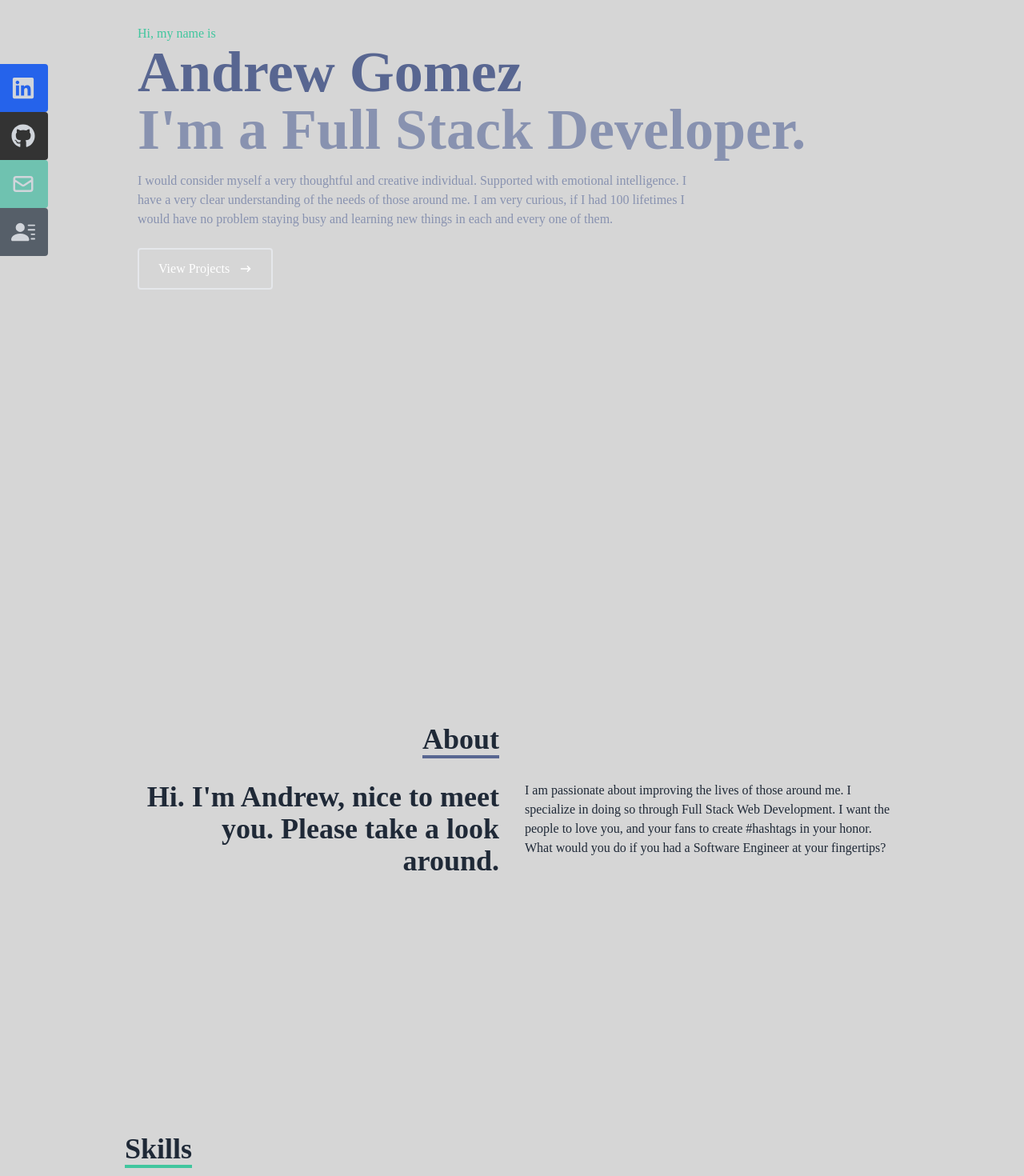
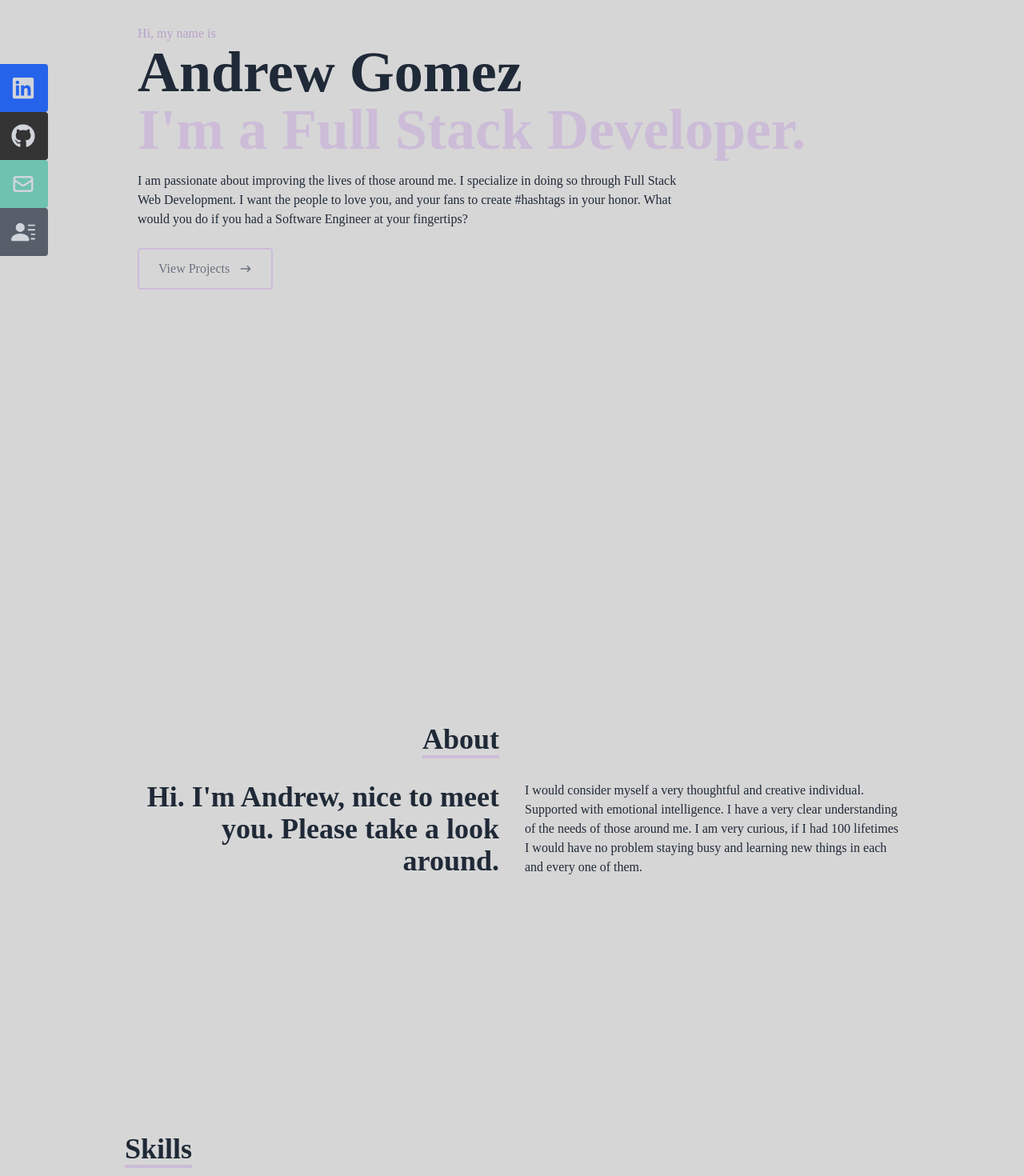
Before and after one commit to andrewgomez1992/portfolio-react, a React (Create React App) app: page / in a window 1280 px wide. Shown: the part 200-1670 px from the top of the page at 80% size. Built offline with nearby package versions, Linux system fonts and the light colour scheme; the HTML template or start-up script is replaced by a standard one.

Commit message:
theme complete

```diff
--- a/src/components/About.jsx
+++ b/src/components/About.jsx
@@ -6,7 +6,7 @@ const About = () => {
         <div className='flex flex-col justify-center items-center w-full h-full'>
             <div className='max-w-[1000px] w-full grid grid-cols-2 gap-8'>
                 <div className='sm:text-right pb-8 pl-4'>
-                    <p className='text-4xl font-bold inline border-b-4 border-[#586691]'>About</p>
+                    <p className='text-4xl font-bold inline border-b-4 border-[#ccbcd8]'>About</p>
                 </div>
                 <div>
 
@@ -17,10 +17,10 @@ const About = () => {
                         <p>Hi. I'm Andrew, nice to meet you. Please take a look around.</p>
                     </div>
                     <div>
-                        <p>I am passionate about improving the lives of those around me. I specialize in
-                        doing so through Full Stack Web Development. I want the people to love you, and your fans
-                        to create #hashtags in your honor. What would you do if you had a Software Engineer
-                        at your fingertips?
+                        <p>I would consider myself a very thoughtful and creative individual.
+        Supported with emotional intelligence. I have a very clear understanding
+        of the needs of those around me. I am very curious, if I had 100 lifetimes
+        I would have no problem staying busy and learning new things in each and every one of them.
                         </p>
                     </div>
                 </div>
--- a/src/components/Contact.jsx
+++ b/src/components/Contact.jsx
@@ -2,16 +2,16 @@ import React from 'react'
 
 const Contact = () => {
   return (
-    <div name='contact' className='w-full h-screen bg-[#3f3f3f] flex justify-center items-center p-4'>
+    <div name='contact' className='w-full h-screen bg-[#d6d6d6] flex justify-center items-center p-4'>
         <form method='POST' action="https://getform.io/f/407b4886-1beb-4682-84ad-41ddf78303a0" className='flex flex-col max-w[600px] w-100'>
             <div className=''>
-                <p className='text-4xl font-bold inline border-b-4 border-[#41c69e] text-gray-300'>Contact</p>
+                <p className='text-4xl font-bold inline border-b-4 border-[#ccbcd8] text-gray-800'>Contact</p>
                 <p className='text-gray-300 py-4'>Submit the form below or shoot me an email - drewgomez209@gmail.com</p>
             </div>
-            <input className='bg-[#ccd6f6] p-2 rounded' type="text" placeholder='Name' name='name' />
-            <input className='my-4 p-2 bg-[#ccd6f6] rounded' type="email" placeholder='Email' name='name' />
-            <textarea className='bg-[#ccd6f6] p-2 rounded' placeholder='Message' name="message" rows="10"></textarea>
-            <button className='text-white border-2 hover:bg-[#41c69e] hover:border-[#41c69e] px-4 py-3 my-8 mx-auto flex items-center rounded'>Let's join forces</button>
+            <input className='bg-[#eae8e8] p-2 rounded' type="text" placeholder='Name' name='name' />
+            <input className='my-4 p-2 bg-[#eae8e8] rounded' type="email" placeholder='Email' name='name' />
+            <textarea className='bg-[#eae8e8] p-2 rounded' placeholder='Message' name="message" rows="10"></textarea>
+            <button className='text-gray-800 border-2 border-[#ccbcd8] hover:bg-[#ccbcd8] hover:border-[#ccbcd8] px-4 py-3 my-8 mx-auto flex items-center rounded'>Let's join forces</button>
         </form>
     </div>
   )
--- a/src/components/Home.jsx
+++ b/src/components/Home.jsx
@@ -7,15 +7,15 @@ const Home = () => {
 
         {/** Container */}
         <div className='max-w-[1000px] mx-auto px-8 flex flex-col justify-center h-full'>
-            <p className='text-[#41c69e]'>Hi, my name is</p>
-            <h1 className='text-4xl sm:text-7xl font-bold text-[#586691]'>Andrew Gomez</h1>
-            <h2 className='text-4xl sm:text-7xl font-bold text-[#8892b0]'>I'm a Full Stack Developer.</h2>
-            <p className='text-[#8892b0] py-4 max-w-[700px]'>I would consider myself a very thoughtful and creative individual.
-        Supported with emotional intelligence. I have a very clear understanding
-        of the needs of those around me. I am very curious, if I had 100 lifetimes
-        I would have no problem staying busy and learning new things in each and every one of them.</p>
+            <p className='text-[#b8a2c9]'>Hi, my name is</p>
+            <h1 className='text-4xl sm:text-7xl font-bold text-gray-800'>Andrew Gomez</h1>
+            <h2 className='text-4xl sm:text-7xl font-bold text-[#ccbcd8]'>I'm a Full Stack Developer.</h2>
+            <p className='text-gray-800 py-4 max-w-[700px]'>I am passionate about improving the lives of those around me. I specialize in
+                        doing so through Full Stack Web Development. I want the people to love you, and your fans
+                        to create #hashtags in your honor. What would you do if you had a Software Engineer
+                        at your fingertips?</p>
             <div>
-                <button className='text-white group border-2 rounded px-6 py-3 my-2 flex items-center hover:bg-[#41c69e] hover:border-[#41c69e]'>View Projects
+                <button className='text-gray-500 group border-2 rounded px-6 py-3 my-2 flex items-center border-[#ccbcd8] hover:bg-[#ccbcd8] hover:border-[#ccbcd8]'>View Projects
                     <span className='group-hover:rotate-90 duration-300'>
                     <HiArrowNarrowRight className='ml-3'/>
                     </span>
--- a/src/components/Skills.jsx
+++ b/src/components/Skills.jsx
@@ -16,7 +16,7 @@ const Skills = () => {
         {/** Container */}
         <div className='max-w-[1000px] mx-auto p-4 flex flex-col justify center w-full h-full'>
             <div>
-                <p className='text-4xl font-bold inline border-b-4 border-[#41c69e]'>Skills</p>
+                <p className='text-4xl font-bold inline border-b-4 border-[#ccbcd8]'>Skills</p>
                 <p className='py-4'>These are the technologies I've recently worked with</p>
             </div>
 
--- a/src/components/Work.jsx
+++ b/src/components/Work.jsx
@@ -6,10 +6,10 @@ import myadmin from '../assets/myadmin.png';
 
 const Work = () => {
   return (
-    <div name='work' className='w-full md:h-screen text-gray-300 bg-[#0a192f]'>
+    <div name='work' className='w-full md:h-screen text-gray-800 bg-[#d6d6d6]'>
         <div className='max-w-[1000px] mx-auto p-4 flex flex-col justify-center w-full h-full'>
             <div className='pb-8'>
-                <p className='text-4xl font-bold inline border-b-4 text-gray-300 border-[#41c69e]'>Projects</p>
+                <p className='text-4xl font-bold inline border-b-4 text-gray-800 border-[#ccbcd8]'>Projects</p>
                 <p className='py-6'>Check out some of my recent projects</p>
             </div>
 
@@ -21,7 +21,7 @@ const Work = () => {
                 className='shadow-lg shadow-[#040c16] group container rounded-md flex justify-center mx-auto content-div'>
 
                     {/** Hover Effects */}
-                    <div className='opacity-0 group-hover:opacity-100'>
+                    <div className='opacity-0 group-hover:opacity-100 p-4'>
                         <span className='text-2xl font-bold text-white tracking-wider'>
                             React JS & Firebase
                         </span>
@@ -40,7 +40,7 @@ const Work = () => {
                 className='shadow-lg shadow-[#040c16] group container rounded-md flex justify-center mx-auto content-div'>
 
                     {/** Hover Effects */}
-                    <div className='opacity-0 group-hover:opacity-100'>
+                    <div className='opacity-0 group-hover:opacity-100 p-4'>
                         <span className='text-2xl font-bold text-white tracking-wider'>
                             React JS & Sass
                         </span>
@@ -59,9 +59,9 @@ const Work = () => {
                 className='shadow-lg shadow-[#040c16] group container rounded-md flex justify-center mx-auto content-div'>
 
                     {/** Hover Effects */}
-                    <div className='opacity-0 group-hover:opacity-100'>
+                    <div className='opacity-0 group-hover:opacity-100 p-4'>
                         <span className='text-2xl font-bold text-white tracking-wider'>
-                            React JS
+                           JavaScript, HTML, and CSS
                         </span>
                         <div className='pt-8 text-center'>
                             <a href="">
@@ -78,7 +78,7 @@ const Work = () => {
                 className='shadow-lg shadow-[#040c16] group container rounded-md flex justify-center mx-auto content-div'>
 
                     {/** Hover Effects */}
-                    <div className='opacity-0 group-hover:opacity-100'>
+                    <div className='opacity-0 group-hover:opacity-100 p-4'>
                         <span className='text-2xl font-bold text-white tracking-wider'>
                             HTML and CSS
                         </span>
--- a/src/index.css
+++ b/src/index.css
@@ -23,7 +23,7 @@
 
 .content-div:hover {
     background-image: linear-gradient(
-        to right, rgba(112, 157, 255, 0.8),
+        to right, rgba(180, 159, 202, 0.986),
         hsla(242, 74%, 61%, 0.8)
     )!important;
 }
```
Also changed, not shown: src/assets/Logo.png.
